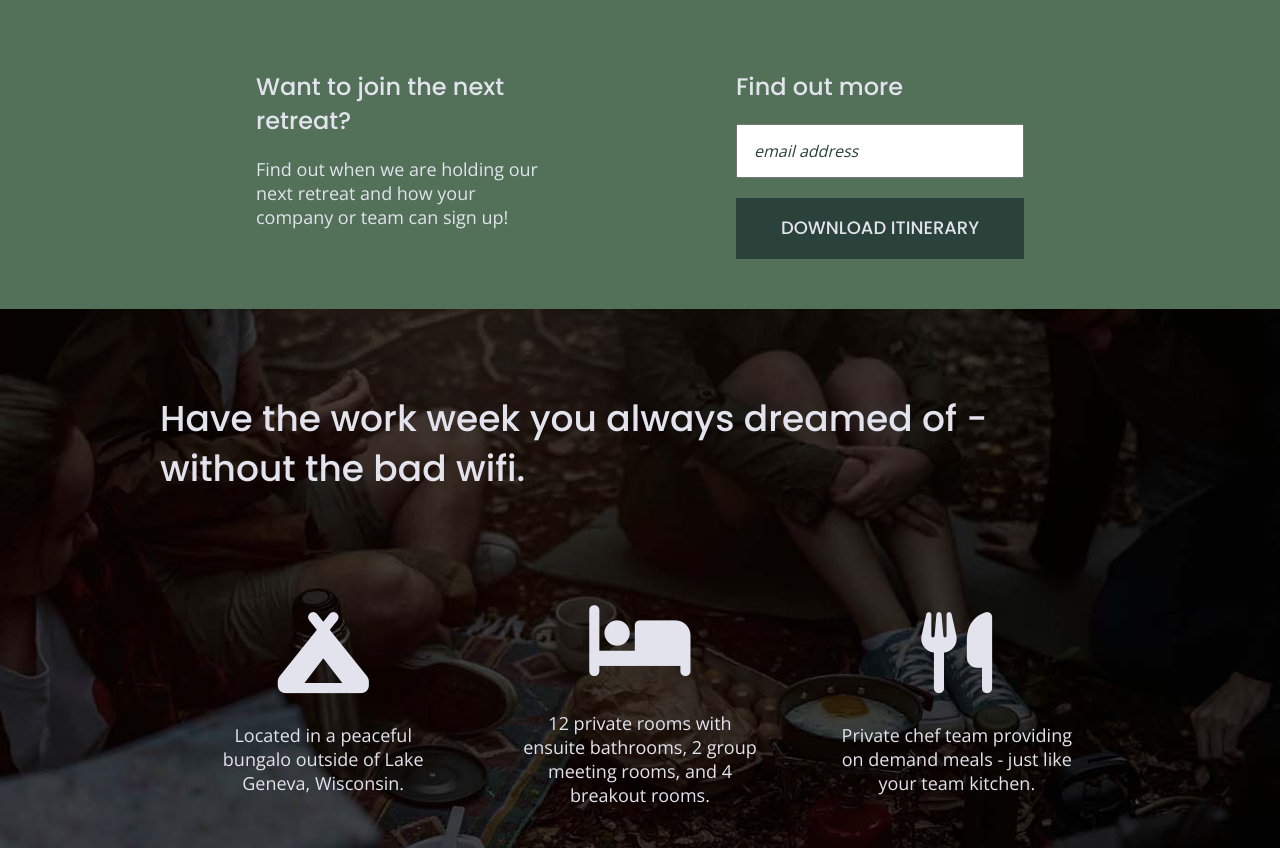
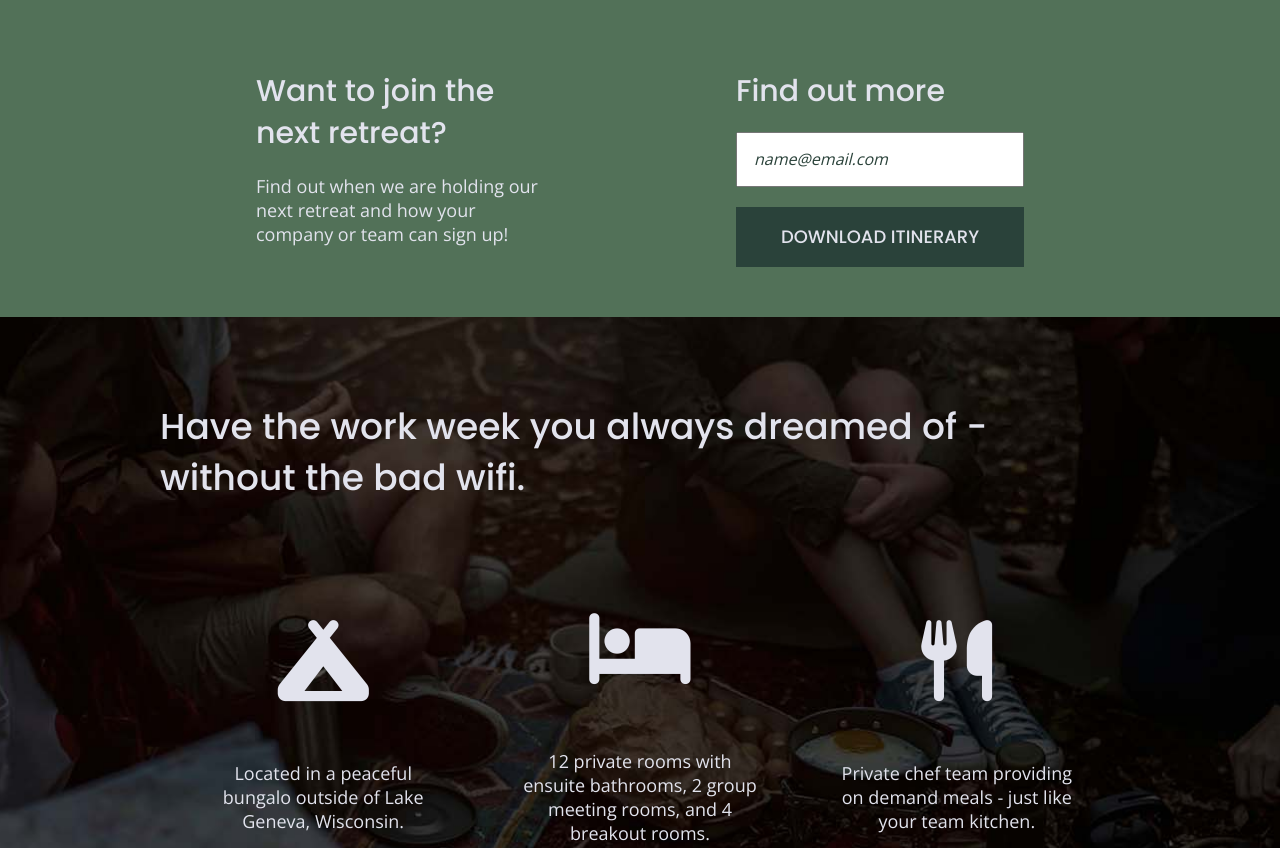
Before and after one commit to sglindauer/unplugged-retreat, a website: page index.html in a window 1280 px wide. Shown: the part 727-1575 px from the top of the page. Drawn offline with nearby package versions, Linux system fonts and the light colour scheme.

Commit message:
Fixed final CSS changes

```diff
--- a/css/main.css
+++ b/css/main.css
@@ -358,7 +358,6 @@ input[type=button] {
   flex-flow: row wrap;
 }
 
-
 .features-item-description {
   text-align: center;
 }
@@ -665,6 +664,7 @@ input[type=button] {
 
       .features i {
         font-size: 4.5em;
+        margin-bottom: 30px;
       }
 
       /*REVIEWS*/
@@ -851,6 +851,7 @@ input[type=button] {
       min-height: 600px;
     }
 
+
     /*ASIDE*/
 
     aside .content-wrapper {
@@ -860,6 +861,10 @@ input[type=button] {
     aside .content-wrapper .form-description,
     aside .content-wrapper .form {
       width: 30%;
+    }
+
+    aside h3 {
+      font-size: 1.875em;
     }
 
     .form-description p {
--- a/index.html
+++ b/index.html
@@ -71,7 +71,7 @@
         </div>
         <div class="form">
           <h3>Find out more</h3>
-          <input type="text" name="name" value="email address">
+          <input type="text" name="name" value="name@email.com">
           <input type="button" value="Download Itinerary">
         </div>
       </div>
```
